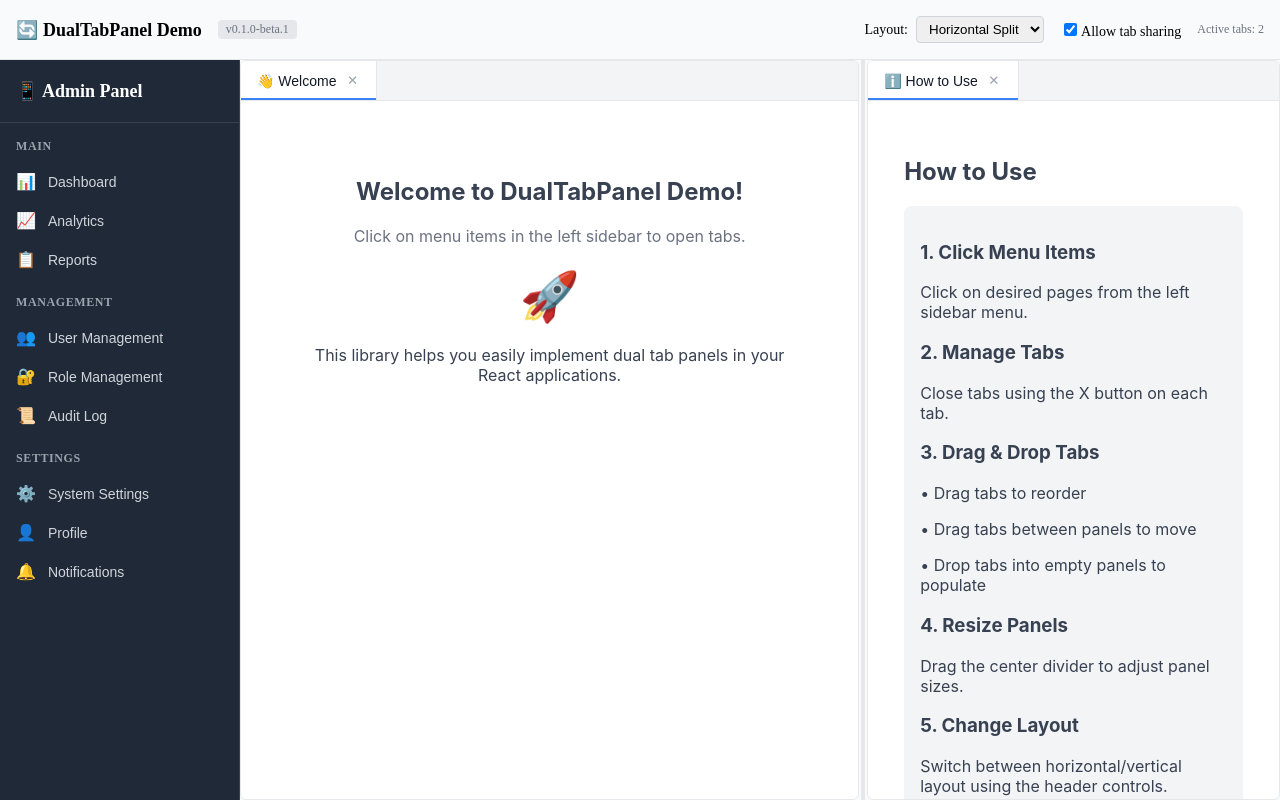
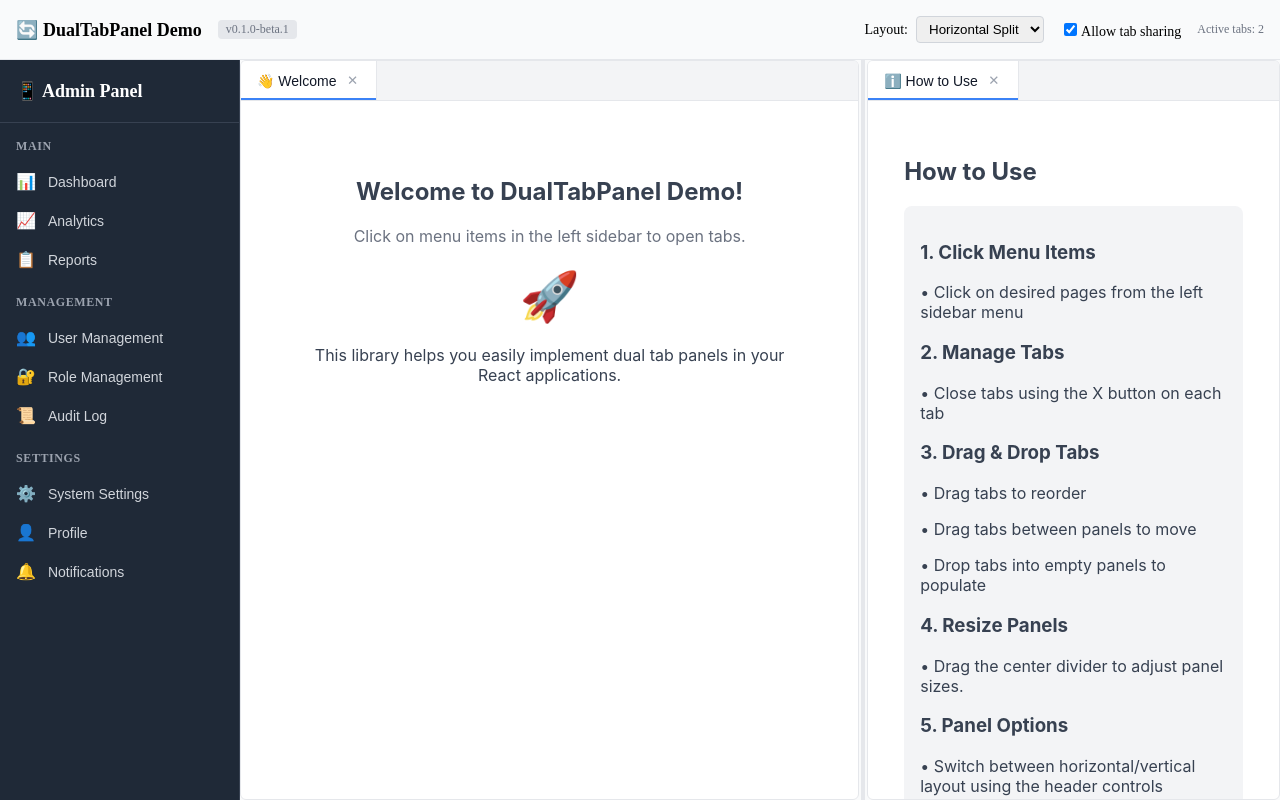
Before and after one commit to EunHyeokJung/react-dualtab-panel, a React (Vite) app: page / in a window 1280 px wide. Built offline with nearby package versions, Linux system fonts and the light colour scheme.

Commit message:
feat(#2): conditional messaging for empty panels based on allowTabSharing state
- add allowTabSharing props, conditional messaging logic in TabContainer
- Streamline README.md allowTabSharing documentation
- Enhance demo app "How to Use" section with panel options explanation

```diff
--- a/src/components/DualTabPanel/index.tsx
+++ b/src/components/DualTabPanel/index.tsx
@@ -58,6 +58,7 @@ export function DualTabPanel({
           orientation={orientation}
           dragState={dragState}
           dragEvents={dragEvents}
+          allowTabSharing={allowTabSharing}
         />
       </div>
 
@@ -74,6 +75,7 @@ export function DualTabPanel({
           orientation={orientation}
           dragState={dragState}
           dragEvents={dragEvents}
+          allowTabSharing={allowTabSharing}
         />
       </div>
     </div>
--- a/src/components/TabContainer/index.tsx
+++ b/src/components/TabContainer/index.tsx
@@ -8,6 +8,7 @@ export function TabContainer({
   className = '',
   dragState,
   dragEvents,
+  allowTabSharing = true,
 }: TabContainerProps) {
   const handleTabSelect = (tabId: string) => {
     onPanelChange({
@@ -89,6 +90,7 @@ export function TabContainer({
             panelId={panel.id}
             dragState={dragState}
             dragEvents={dragEvents}
+            allowTabSharing={allowTabSharing}
           />
         )}
       </div>
@@ -106,6 +108,7 @@ interface EmptyPanelDropZoneProps {
   panelId: string;
   dragState?: DragState;
   dragEvents?: DragEvents;
+  allowTabSharing?: boolean;
 }
 
 function TabHeader({
@@ -181,17 +184,28 @@ function FlexDropZone({ index, panelId, dragEvents }: DropZoneProps) {
   );
 }
 
-function EmptyPanelDropZone({ panelId, dragState, dragEvents }: EmptyPanelDropZoneProps) {
+function EmptyPanelDropZone({ panelId, dragState, dragEvents, allowTabSharing }: EmptyPanelDropZoneProps) {
   const isDragActive = dragState?.isDragging;
   const isBeingDraggedOver = dragState?.dragOverPanelId === panelId &&
                              dragState?.dragOverTabIndex === 0;
 
-  // CSS 클래스 기반으로 스타일 결정
+  // 복잡한 조건들을 명명된 변수로 분리 (토스 프론트앤드 코드 룰 참고했음)
+  const isInDragOverState = isBeingDraggedOver;
+  const isInDragActiveState = isDragActive && !isBeingDraggedOver;
+
+  // allowTabSharing 조건에 따라 다른 클래스 조합
   const dropZoneClasses = [
     'tab-content__empty',
-    isBeingDraggedOver ? 'tab-content__empty--drag-over' : '',
-    isDragActive && !isBeingDraggedOver ? 'tab-content__empty--drag-active' : ''
+    isInDragOverState && 'tab-content__empty--drag-over',
+    isInDragActiveState && 'tab-content__empty--drag-active'
   ].filter(Boolean).join(' ');
+
+  // allowTabSharing에 따라 다른 메시지 표시
+  const getDropMessage = () => {
+    if (!isDragActive) return 'Empty panel';
+    if (!allowTabSharing) return 'You can\'t move tabs between panels';
+    return 'Drop tab here';
+  };
 
   return (
     <div
@@ -200,7 +214,7 @@ function EmptyPanelDropZone({ panelId, dragState, dragEvents }: EmptyPanelDropZo
       onDragLeave={isDragActive && dragEvents ? dragEvents.onDragLeave : undefined}
       onDrop={isDragActive && dragEvents ? (e) => dragEvents.onDrop(e, 0, panelId) : undefined}
     >
-      {isDragActive ? 'Drop tab here' : 'Empty panel'}
+      {getDropMessage()}
     </div>
   );
 }
--- a/src/demo/DemoApp.tsx
+++ b/src/demo/DemoApp.tsx
@@ -60,10 +60,10 @@ export function DemoApp() {
             <h2>How to Use</h2>
             <div style={{ backgroundColor: '#f3f4f6', padding: '16px', borderRadius: '8px', marginTop: '16px' }}>
               <h3>1. Click Menu Items</h3>
-              <p>Click on desired pages from the left sidebar menu.</p>
+              <p>• Click on desired pages from the left sidebar menu</p>
 
               <h3>2. Manage Tabs</h3>
-              <p>Close tabs using the X button on each tab.</p>
+              <p>• Close tabs using the X button on each tab</p>
 
               <h3>3. Drag & Drop Tabs</h3>
               <p>• Drag tabs to reorder</p>
@@ -71,10 +71,11 @@ export function DemoApp() {
               <p>• Drop tabs into empty panels to populate</p>
 
               <h3>4. Resize Panels</h3>
-              <p>Drag the center divider to adjust panel sizes.</p>
+              <p>• Drag the center divider to adjust panel sizes.</p>
 
-              <h3>5. Change Layout</h3>
-              <p>Switch between horizontal/vertical layout using the header controls.</p>
+              <h3>5. Panel Options</h3>
+              <p>• Switch between horizontal/vertical layout using the header controls</p>
+              <p>• Use the "Allow tab sharing" checkbox to control whether tabs can be moved between panels</p>
             </div>
           </div>
         )},
--- a/src/types/index.ts
+++ b/src/types/index.ts
@@ -34,6 +34,7 @@ export interface TabContainerProps {
   className?: string;
   dragState?: DragState;
   dragEvents?: DragEvents;
+  allowTabSharing?: boolean;
 }
 
 export interface PanelSplitterProps {
```
Also changed, not shown: 1 other file (tests, documents, lock files or other folders).
